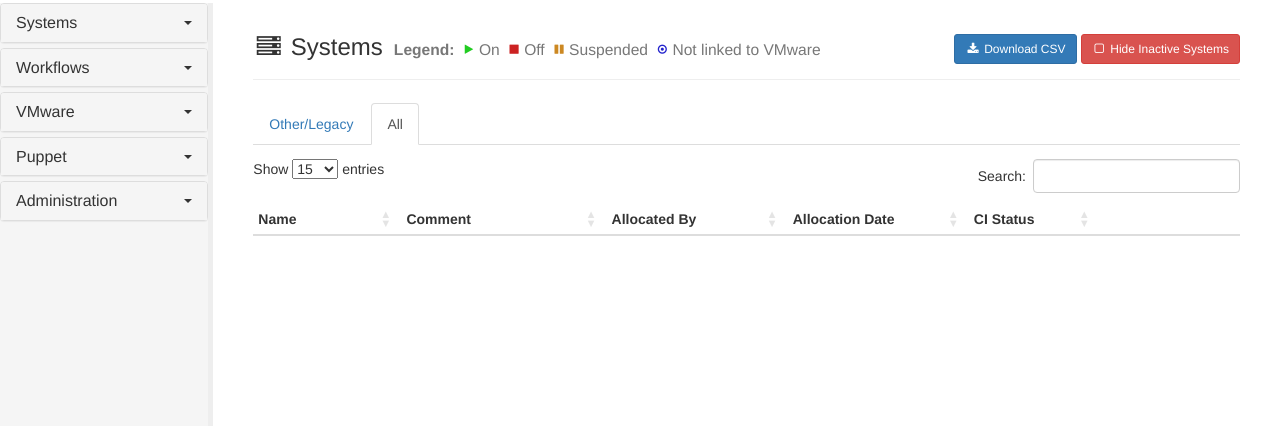
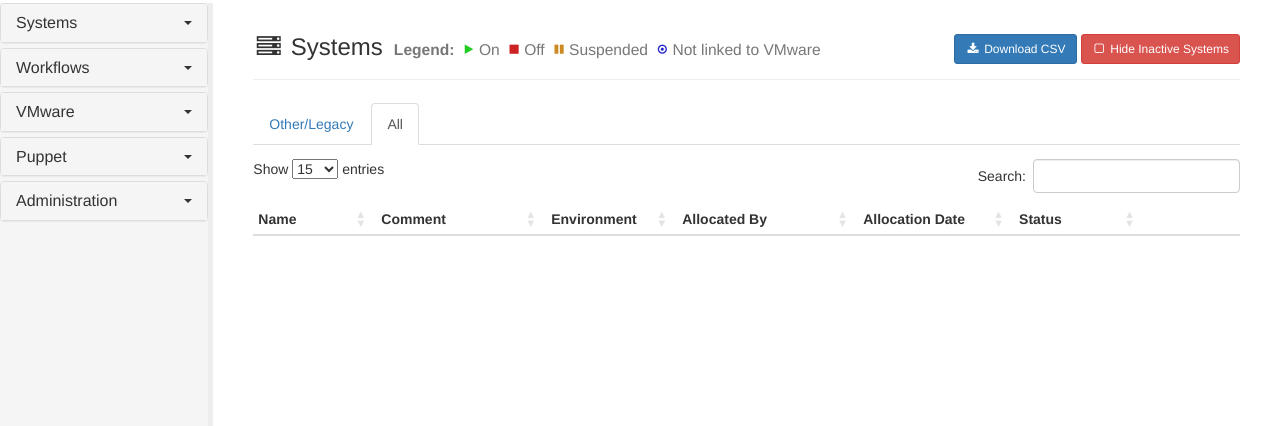
Before and after one commit to southampton/cortex, a Python web app: template templates/systems.html in a window 1280 px wide. Shown: the part 51-477 px from the top of the page. Run offline with Jinja, Linux system fonts and the light colour scheme; the template is opened without the code that fills it, so the values that code supplies are empty; some libraries are stand-ins or nearby versions.

Commit message:
Fix for task status caching issue in IE (caused task log to not update or show incorrect log). Added CI Environment to systems table view and adjusted column widths

```diff
--- a/lib/systems.py
+++ b/lib/systems.py
@@ -115,11 +115,11 @@ def _build_systems_query(class_name = None, search = None, order = None, order_a
 
 		# Allow the search to match on name, allocation_comment or
 		# allocation_who
-		query = query + "(`systems`.`name` LIKE %s OR `systems`.`allocation_comment` LIKE %s OR `systems`.`allocation_who` LIKE %s)"
+		query = query + "(`systems`.`name` LIKE %s OR `systems`.`allocation_comment` LIKE %s OR `systems`.`allocation_who` LIKE %s OR `sncache_cmdb_ci`.`u_environment` LIKE %s)"
 
 		# Add the filter string to the parameters of the query. Add it
 		# three times as there are three columns to match on.
-		params = params + (like_string, like_string, like_string)
+		params = params + (like_string, like_string, like_string, like_string)
 
 	# If hide_inactive is set to false, then exclude systems that are no longer In Service
 	if hide_inactive == True:
@@ -152,6 +152,8 @@ def _build_systems_query(class_name = None, search = None, order = None, order_a
 		query = query + "`systems`.`" + order + "`"
 	elif order == "cmdb_operational_status":
 		query = query + "`sncache_cmdb_ci`.`operational_status`"
+	elif order == "cmdb_environment":
+		query = query + "`sncache_cmdb_ci`.`u_environment`"
 
 	# Determine which direction to order in, and add that on
 	if order_asc:
--- a/templates/systems.html
+++ b/templates/systems.html
@@ -31,10 +31,11 @@ a.server-link:hover { text-decoration: underline !important; }
 		<tr>
 			<th><div class="tablesorter-inner">Name</div></th>
 			<th><div class="tablesorter-inner">Comment</div></th>
+			<th width="100px"><div class="tablesorter-inner">Environment</div></th>
 			<th width="150px"><div class="tablesorter-inner">Allocated By</div></th>
-			<th width="150px"><div class="tablesorter-inner">Allocation Date</div></th>
-			<th width="100px"><div class="tablesorter-inner">CI Status</div></th>
-			<th width="130px"></th>
+			<th width="125px"><div class="tablesorter-inner">Allocation Date</div></th>
+			<th width="100px"><div class="tablesorter-inner">Status</div></th>
+			<th width="85px"></th>
 		</tr>
 	</thead>
 	<tbody>
@@ -47,7 +48,7 @@ $(function() {
 		"lengthMenu": [[10,15,50,100,-1], [10,15,50,100,'All']],
 		"pageLength": 15,
 		"order": [[0, 'desc']],
-		"columns": [null, null, null, null, null, { "orderable": false, "targets": 0 }],
+		"columns": [null, null, null, null, null, null, { "orderable": false, "targets": 0 }],
 		"serverSide": true,
 		"searchDelay": 500,
 		"ajax": {
@@ -63,36 +64,36 @@ $(function() {
 		{% endif %}
 		"searching": true,
 		"rowCallback": function(row, data, index) {
-			{#- data[5] is CMDB URL, data[6] is database ID, data[4] is operational status, data[8] is Puppet Cert Name #}
-			$('td:eq(5)', row).html(
-				'<a title="View" class="btn btn-xs btn-default" style="margin-right:0.5em" href="/systems/view/' + data[6] + '">' +
+			{#- data[6] is CMDB URL, data[7] is database ID, data[5] is operational status, data[9] is Puppet Cert Name #}
+			$('td:eq(6)', row).html(
+				'<a title="View" class="btn btn-xs btn-default" style="margin-right:0.5em" href="/systems/view/' + data[7] + '">' +
 				'	<i class="fa fa-fw fa-info-circle"></i>' +
-				'</a>' + (data[5] != '' ?
-				'<a title="CMDB" style="margin-right:0.5em" class="btn btn-xs btn-primary" href="' + data[5] + '" target="_blank">' +
+				'</a>' + (data[6] != '' ?
+				'<a title="CMDB" style="margin-right:0.5em" class="btn btn-xs btn-primary" href="' + data[6] + '" target="_blank">' +
 				'	<i class="fa fa-fw fa-cloud"></i>' +
-				'</a>' : '') + (data[8] != null ?
-				'<a title="Puppet" class="btn btn-xs btn-success" href="/puppet/enc/' + data[8] + '">' +
+				'</a>' : '') + (data[9] != null ?
+				'<a title="Puppet" class="btn btn-xs btn-success" href="/puppet/enc/' + data[9] + '">' +
 				'	<i class="fa fa-fw fa-book"></i>' +
 				'</a>': ''));
 
-			if (data[4] == "" || data[4] == undefined)
+			if (data[5] == "" || data[5] == undefined)
 			{
-				$('td:eq(4)', row).html("Unknown");
+				$('td:eq(5)', row).html("Unknown");
 			}
 
-			var view_link = "<a class='server-link' href='/systems/view/" + data[6] + "'>" + data[0] + "</a>";
+			var view_link = "<a class='server-link' href='/systems/view/" + data[7] + "'>" + data[0] + "</a>";
 
 			if ($('#class-tabs li.active a').attr('data-vmware') == 1)
 			{
-				if (data[7] == "poweredOn")
+				if (data[8] == "poweredOn")
 				{
 					$('td:eq(0)', row).html("<nobr><i title='VM Powered On' class='fa fa-fw fa-play icon-state icon-on' />" + view_link + "</nobr>");
 				}
-				else if (data[7] == "poweredOff")
+				else if (data[8] == "poweredOff")
 				{
 					$('td:eq(0)', row).html("<nobr><i title='VM Powered Off' class='fa fa-fw fa-stop icon-state icon-off' />" + view_link + "</nobr>");
 				}
-				else if (data[7] == "suspended")
+				else if (data[8] == "suspended")
 				{
 					$('td:eq(0)', row).html("<nobr><i title='VM Suspended' class='fa fa-fw fa-pause icon-state icon-pause' />" + view_link + "</nobr>");
 				}
--- a/views.py
+++ b/views.py
@@ -83,7 +83,7 @@ def render_task_status(id, template):
 	curd.execute("SELECT `id`, `source`, `related_id`, `name`, `username`, `desc`, `status`, `start`, `end` FROM `events` WHERE `related_id` = %s AND `source` = 'neocortex.task' ORDER BY `start`", (id,))
 	events = curd.fetchall()
 
-	return render_template(template, id=id, task=task, events=events, title="Task Status")
+	return make_response((render_template(template, id=id, task=task, events=events, title="Task Status"), 200, {'Cache-Control': 'no-cache'}))
 
 ################################################################################
 
```
Also changed, not shown: systems.py (+5 -3 lines).
